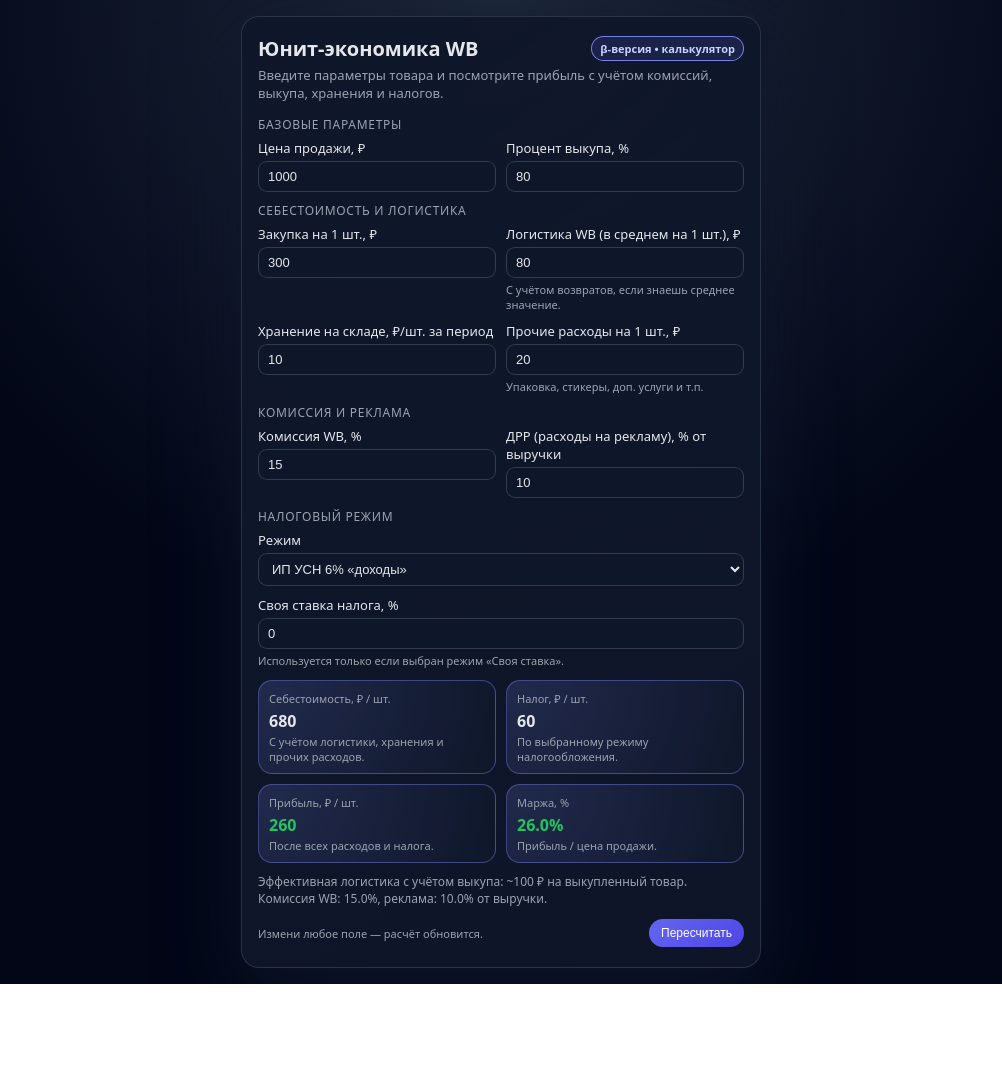
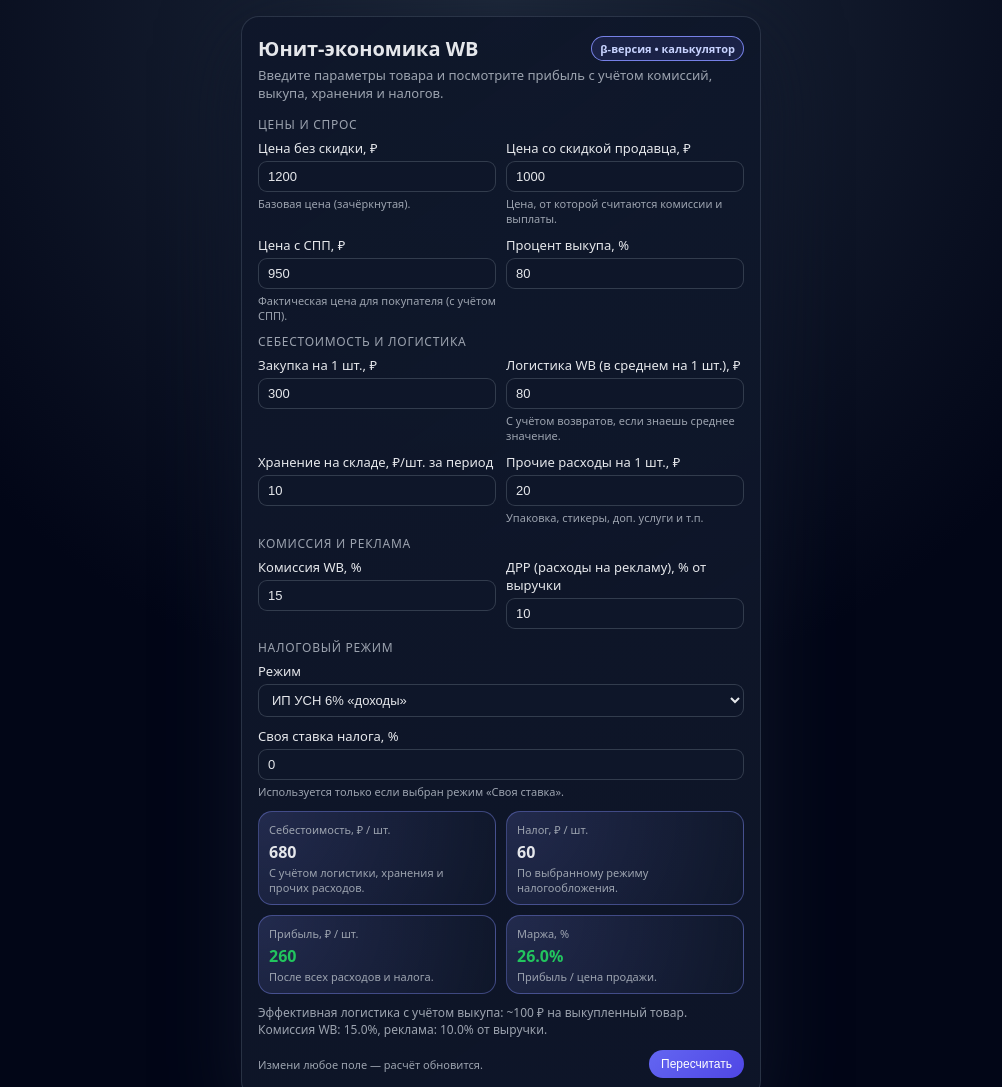
Before and after one commit to SADYK777/wb-unit-calc, a plain HTML site: page index.html in a window 1280 px wide. Shown: the top 1087 px of the page, without its empty margins (139-1141 px from the left). Before the commit the page ends 984 px from the top, so only its background shows below. Drawn offline with Linux system fonts and the light colour scheme.

Commit message:
Update index.html

```diff
--- a/index.html
+++ b/index.html
@@ -187,14 +187,29 @@
         Введите параметры товара и посмотрите прибыль с учётом комиссий, выкупа, хранения и налогов.
       </div>
 
-      <!-- Блок: цена и спрос -->
-      <div class="section-title">Базовые параметры</div>
+      <!-- Блок: цены и спрос -->
+<div class="section-title">Цены и спрос</div>
 <div class="grid grid-2">
   <div class="field">
     <div class="label-row">
-            <label for="price">Цена продажи, ₽</label>
+      <label for="basePrice">Цена без скидки, ₽</label>
     </div>
-          <input id="price" type="number" min="0" step="0.01" value="1000" />
+    <input id="basePrice" type="number" min="0" step="0.01" value="1200" />
+    <div class="hint">Базовая цена (зачёркнутая).</div>
+  </div>
+  <div class="field">
+    <div class="label-row">
+      <label for="sellerPrice">Цена со скидкой продавца, ₽</label>
+    </div>
+    <input id="sellerPrice" type="number" min="0" step="0.01" value="1000" />
+    <div class="hint">Цена, от которой считаются комиссии и выплаты.</div>
+  </div>
+  <div class="field">
+    <div class="label-row">
+      <label for="sppPrice">Цена с СПП, ₽</label>
+    </div>
+    <input id="sppPrice" type="number" min="0" step="0.01" value="950" />
+    <div class="hint">Фактическая цена для покупателя (с учётом СПП).</div>
   </div>
   <div class="field">
     <div class="label-row">
@@ -203,6 +218,7 @@
     <input id="buyout" type="number" min="1" max="100" step="1" value="80" />
   </div>
 </div>
+
 
       <!-- Блок: себестоимость и логистика -->
       <div class="section-title">Себестоимость и логистика</div>
@@ -327,8 +343,14 @@
     }
 
     function calc() {
-      const price = getNumber("price");
+      const basePrice = getNumber("basePrice");
+const sellerPrice = getNumber("sellerPrice");
+const sppPrice = getNumber("sppPrice");
 const buyoutPercent = getNumber("buyout");
+
+// Для расчётов берём цену со скидкой продавца
+const price = sellerPrice;
+
       const cost = getNumber("cost");
       const shipBase = getNumber("ship");
       const storage = getNumber("storage");
```
Lines whose indentation alone changed are shown as unchanged.
